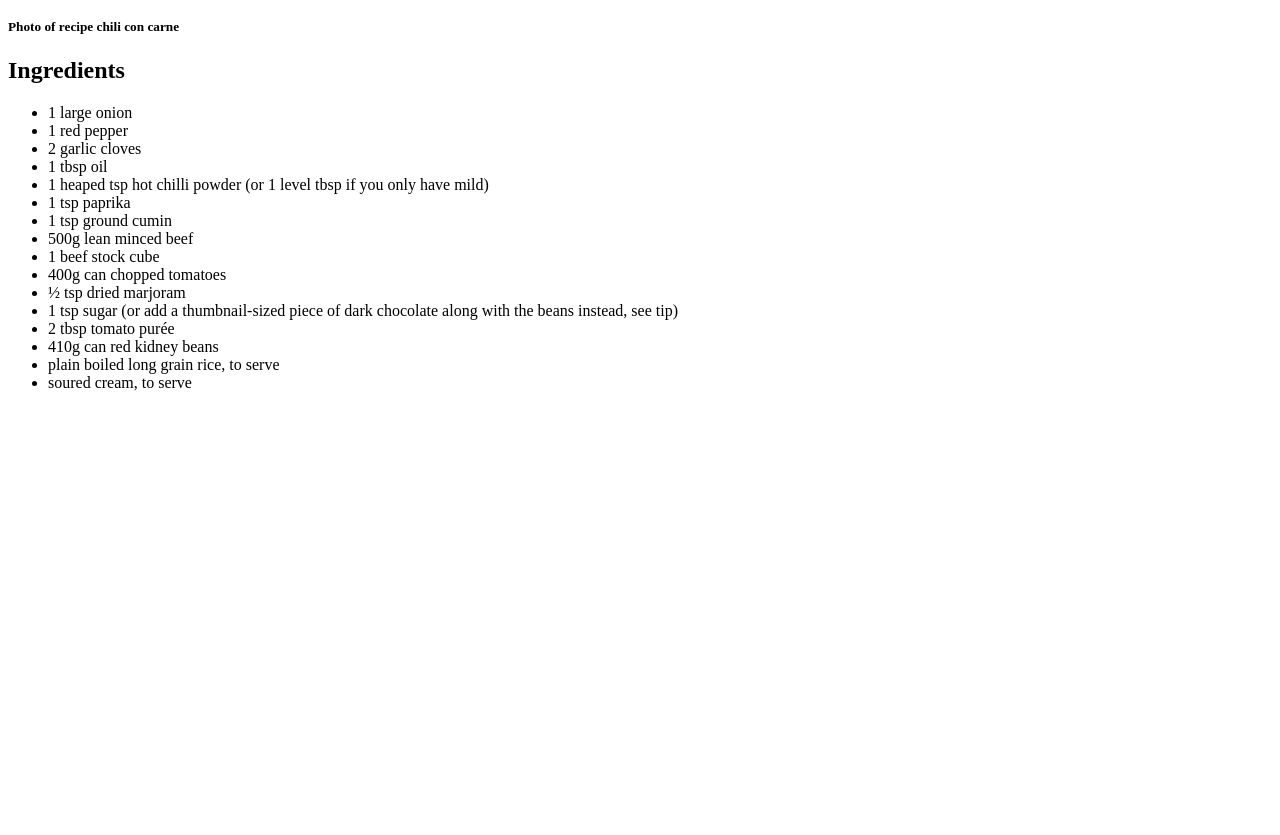
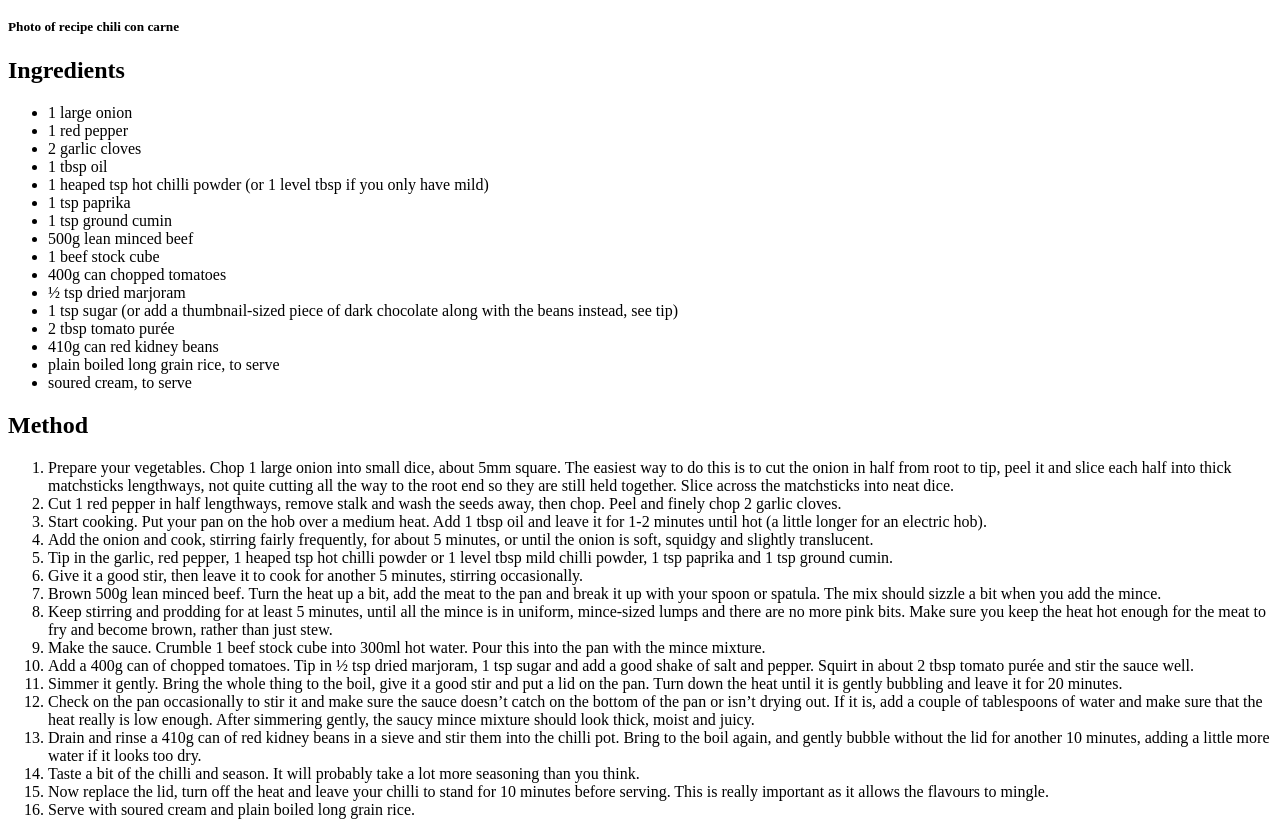
Before and after one commit to amberzfleming/odin_recipes, a plain HTML site: page recipes/chili_recipe.html in a window 1280 px wide. Shown: the part 101-936 px from the top of the page. Before the commit the page ends 800 px from the top, so only its background shows below. Drawn offline with Linux system fonts and the light colour scheme.

Commit message:
Add method to fajita,chili & bolognese webpages

```diff
--- a/recipes/chili_recipe.html
+++ b/recipes/chili_recipe.html
@@ -32,5 +32,24 @@
 
         </ul>
 
+        <h2>Method</h2>
+        <ol>
+            <li>Prepare your vegetables. Chop 1 large onion into small dice, about 5mm square. The easiest way to do this is to cut the onion in half from root to tip, peel it and slice each half into thick matchsticks lengthways, not quite cutting all the way to the root end so they are still held together. Slice across the matchsticks into neat dice.</li>
+            <li>Cut 1 red pepper in half lengthways, remove stalk and wash the seeds away, then chop. Peel and finely chop 2 garlic cloves.</li>
+            <li>Start cooking. Put your pan on the hob over a medium heat. Add 1 tbsp oil and leave it for 1-2 minutes until hot (a little longer for an electric hob).</li>
+            <li>Add the onion and cook, stirring fairly frequently, for about 5 minutes, or until the onion is soft, squidgy and slightly translucent.</li>
+            <li>Tip in the garlic, red pepper, 1 heaped tsp hot chilli powder or 1 level tbsp mild chilli powder, 1 tsp paprika and 1 tsp ground cumin.</li>
+            <li>Give it a good stir, then leave it to cook for another 5 minutes, stirring occasionally.</li>
+            <li>Brown 500g lean minced beef. Turn the heat up a bit, add the meat to the pan and break it up with your spoon or spatula. The mix should sizzle a bit when you add the mince.</li>
+            <li>Keep stirring and prodding for at least 5 minutes, until all the mince is in uniform, mince-sized lumps and there are no more pink bits. Make sure you keep the heat hot enough for the meat to fry and become brown, rather than just stew.</li>
+            <li>Make the sauce. Crumble 1 beef stock cube into 300ml hot water. Pour this into the pan with the mince mixture.</li>
+            <li>Add a 400g can of chopped tomatoes. Tip in ½ tsp dried marjoram, 1 tsp sugar and add a good shake of salt and pepper. Squirt in about 2 tbsp tomato purée and stir the sauce well.</li>
+            <li>Simmer it gently. Bring the whole thing to the boil, give it a good stir and put a lid on the pan. Turn down the heat until it is gently bubbling and leave it for 20 minutes.</li>
+            <li>Check on the pan occasionally to stir it and make sure the sauce doesn’t catch on the bottom of the pan or isn’t drying out. If it is, add a couple of tablespoons of water and make sure that the heat really is low enough. After simmering gently, the saucy mince mixture should look thick, moist and juicy.</li>
+            <li>Drain and rinse a 410g can of red kidney beans in a sieve and stir them into the chilli pot. Bring to the boil again, and gently bubble without the lid for another 10 minutes, adding a little more water if it looks too dry.</li>
+            <li>Taste a bit of the chilli and season. It will probably take a lot more seasoning than you think.</li>
+            <li>Now replace the lid, turn off the heat and leave your chilli to stand for 10 minutes before serving. This is really important as it allows the flavours to mingle.</li>
+            <li>Serve with soured cream and plain boiled long grain rice.</li>
+        </ol>
     </body>
 </html>
```
Also changed, not shown: recipes/bolognese_recipe.html (+13 -1 lines), recipes/fajita_recipe.html (+11 -0 lines).
